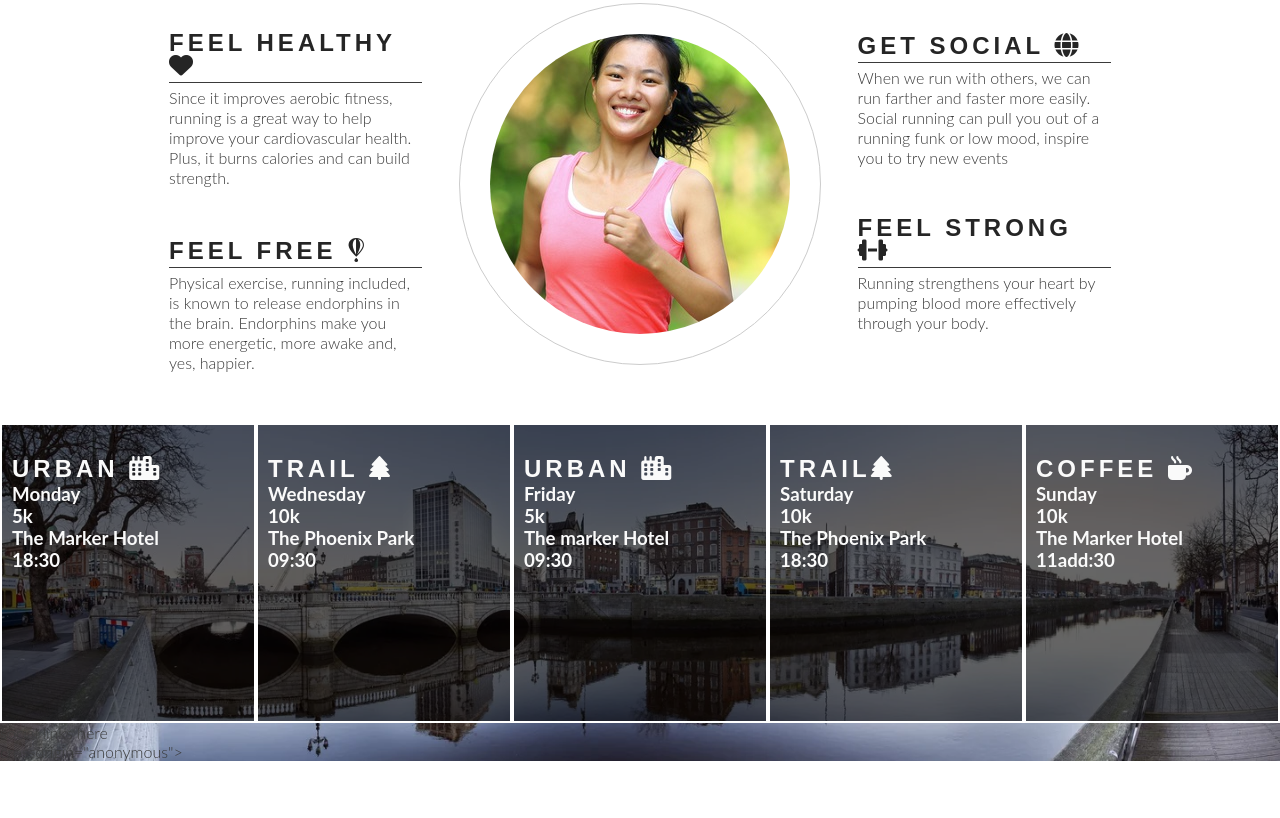
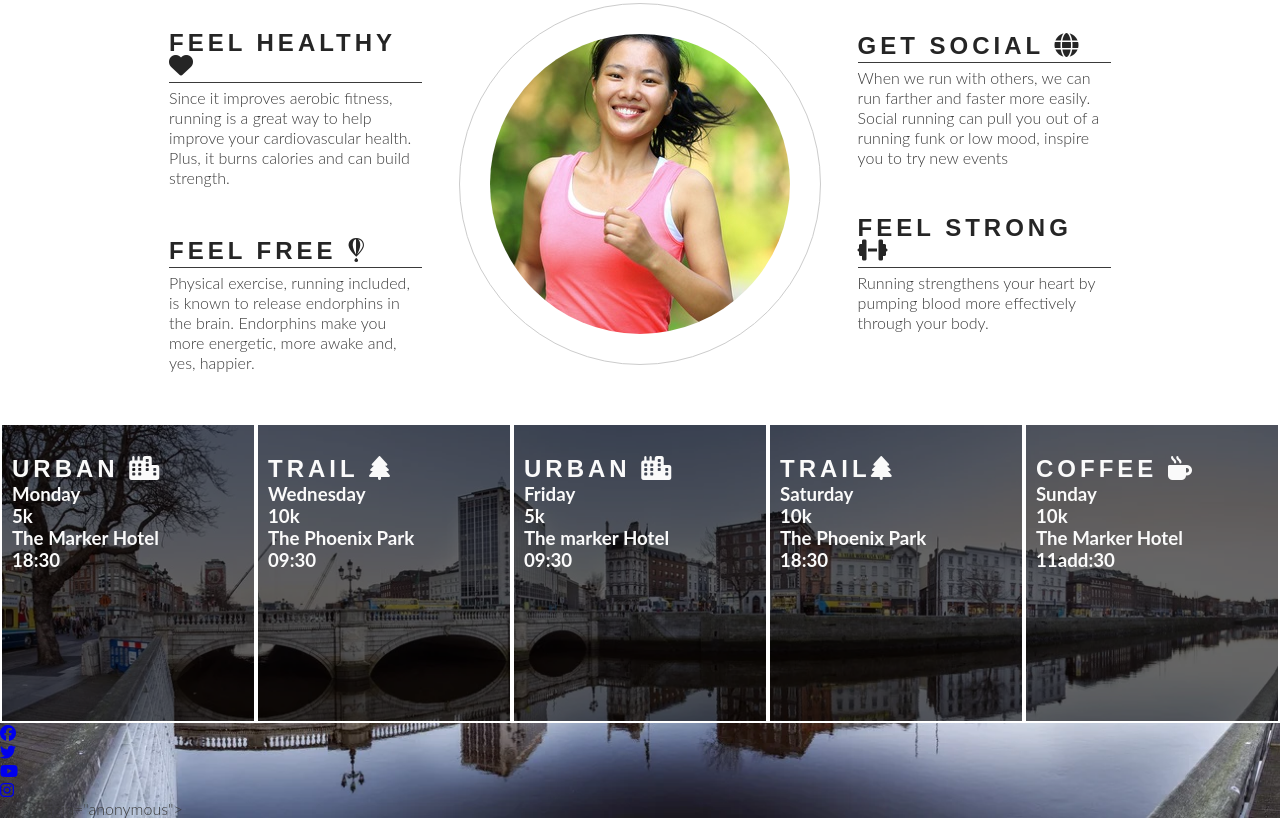
Before and after one commit to SKelly986/love-running3, a plain HTML site: page index.html in a window 1280 px wide. Shown: the part 740-1558 px from the top of the page. Before the commit the page ends 1501 px from the top, so only its background shows below. Drawn offline with Linux system fonts and the light colour scheme.

Commit message:
add social media icons to footer

```diff
--- a/index.html
+++ b/index.html
@@ -124,9 +124,26 @@
     <h3>11add:30</h3>
 </div>
     <section>
-
-    </section>
-    <footer> social links here</footer>
+    <footer>
+     <ul>
+        <li>
+            <a href="http://facebook.com" target="_blank" ral="noopener"
+             aria-label="visit our facebook page(opens in a new tab)"><i class="fa-brands fa-facebook"></i></a>
+       </li>
+       <li>
+        <a href="http://twitter.com" target="_blank" ral="noopener"
+         aria-label="visit our twitter page(opens in a new tab)"><i class="fa-brands fa-twitter"></i></a>
+   </li>
+   <li>
+    <a href="http://youtube.com" target="_blank" ral="noopener"
+     aria-label="visit our youtube page(opens in a new tab)"><i class="fa-brands fa-youtube"></i></i></a>
+</li>
+<li>
+    <a href="http://instagram.com" target="_blank" ral="noopener"
+     aria-label="visit our instagram page(opens in a new tab)"><i class="fa-brands fa-instagram"></i></i></a>
+</li>
+ </ul>
+</footer>
 </body>
     <!--font awsome script-->
     <script src="https://kit.fontawesome.com/1a5190a682.js" crossorigin="anonymous"></script>
```
